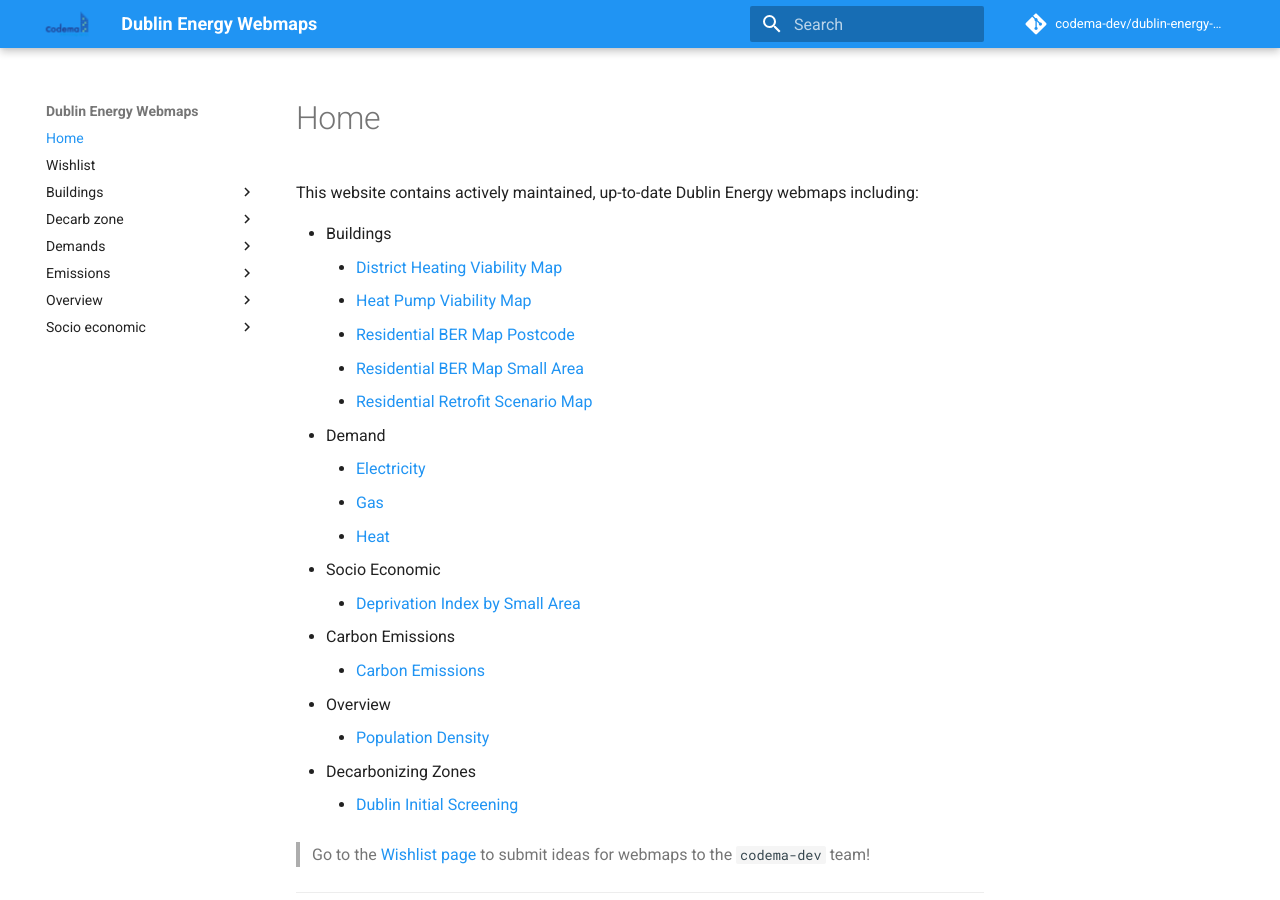
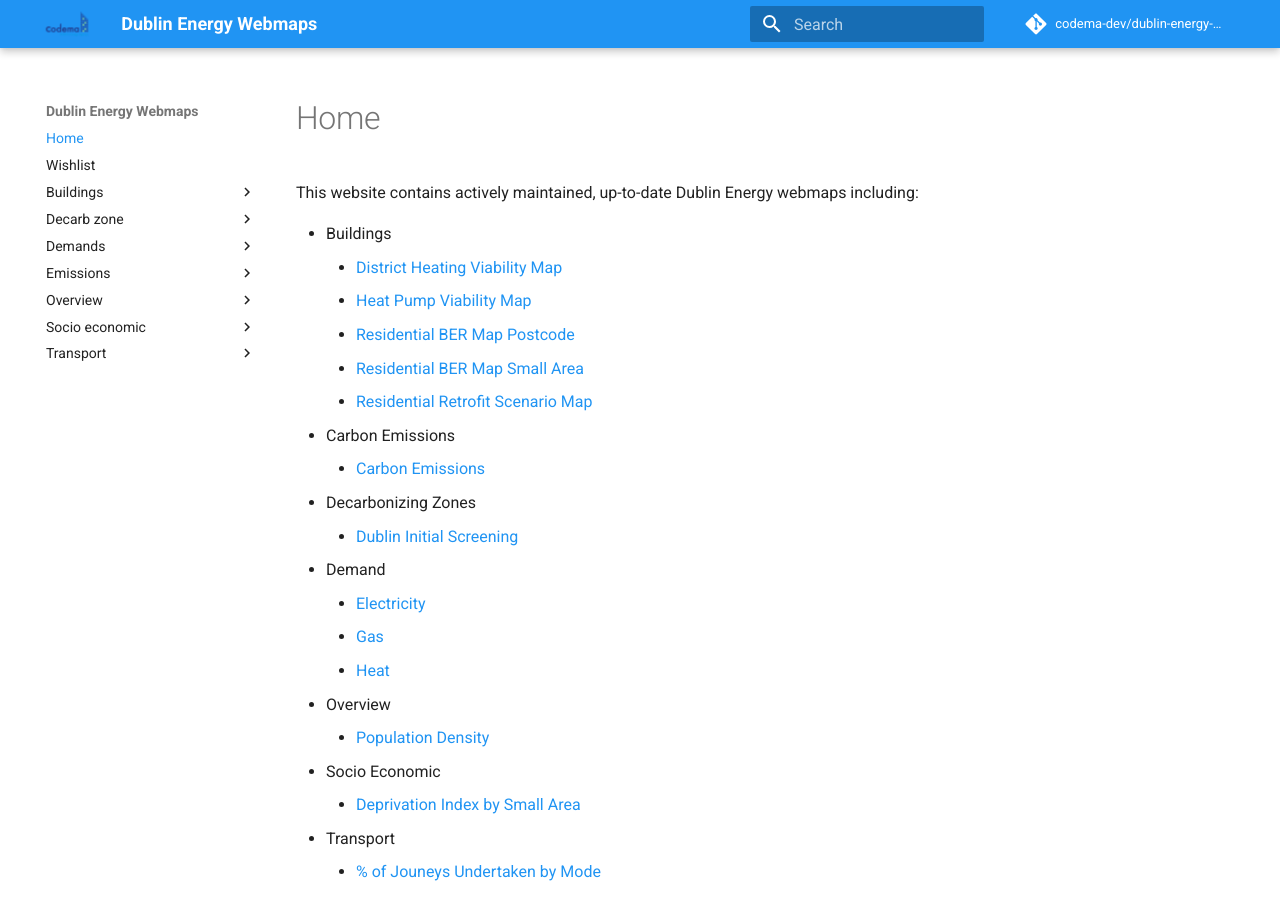
Before and after one commit to codema-dev/maps, an MkDocs documentation site: the page built from docs/index.md, in a window 1280 px wide and 900 px high. Built offline with MkDocs 1.6.1 and Material for MkDocs 9.7.7, drawn with Linux system fonts in a browser that asks for light colours; comment, search, counter and statistics services are not loaded.

Commit message:
Add % Jouneys Undertaken by Mode (#45)

```diff
--- a/docs/index.md
+++ b/docs/index.md
@@ -6,18 +6,22 @@ This website contains actively maintained, up-to-date Dublin Energy webmaps incl
     - [Residential BER Map Postcode](buildings/BER-Postcode-Map.md)
     - [Residential BER Map Small Area](buildings/BER-SA-Map.md)
     - [Residential Retrofit Scenario Map](buildings/Residential-Retrofit.md)
+- Carbon Emissions
+    - [Carbon Emissions](emissions/Carbon-Emissions.md)
+- Decarbonizing Zones
+    - [Dublin Initial Screening](decarb-zone/sdz.md)
 - Demand
     - [Electricity](demands/Electricity.md)
     - [Gas](demands/Gas.md)
     - [Heat](demands/Heat.md)
+- Overview
+    - [Population Density](overview/Population-Density.md)
 - Socio Economic
     - [Deprivation Index by Small Area](socio-economic/deprivation-index.md)
-- Carbon Emissions
-    - [Carbon Emissions](emissions/Carbon-Emissions.md)
-- Overview
-    - [Population Density](overview/Population-Density.md)
-- Decarbonizing Zones
-    - [Dublin Initial Screening](decarb-zone/sdz.md)
+- Transport
+    - [% of Jouneys Undertaken by Mode](transport/Mode.md)
+
+
 
 > Go to the [Wishlist page](Wishlist.md) to submit ideas for webmaps to the `codema-dev` team!
 
```
Also changed, not shown: docs/transport/Mode.md (added, +35 -0 lines).
